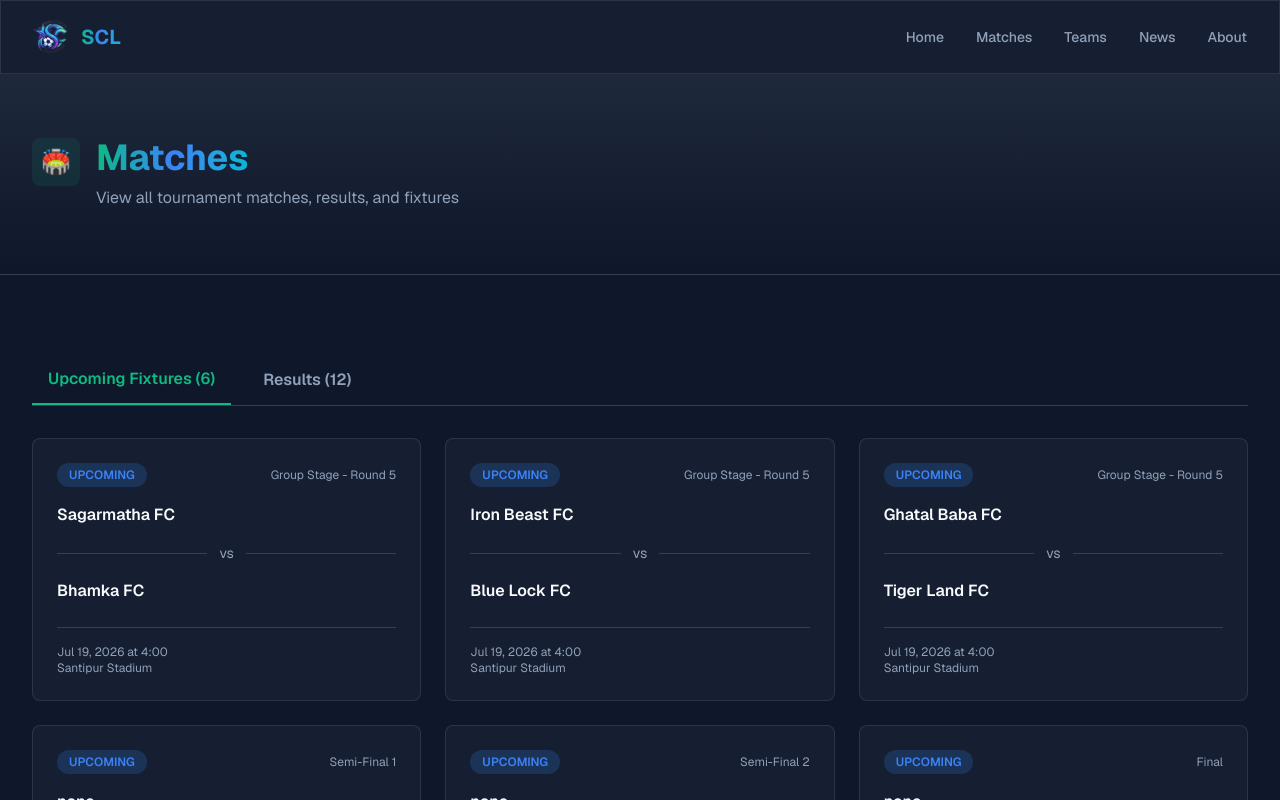
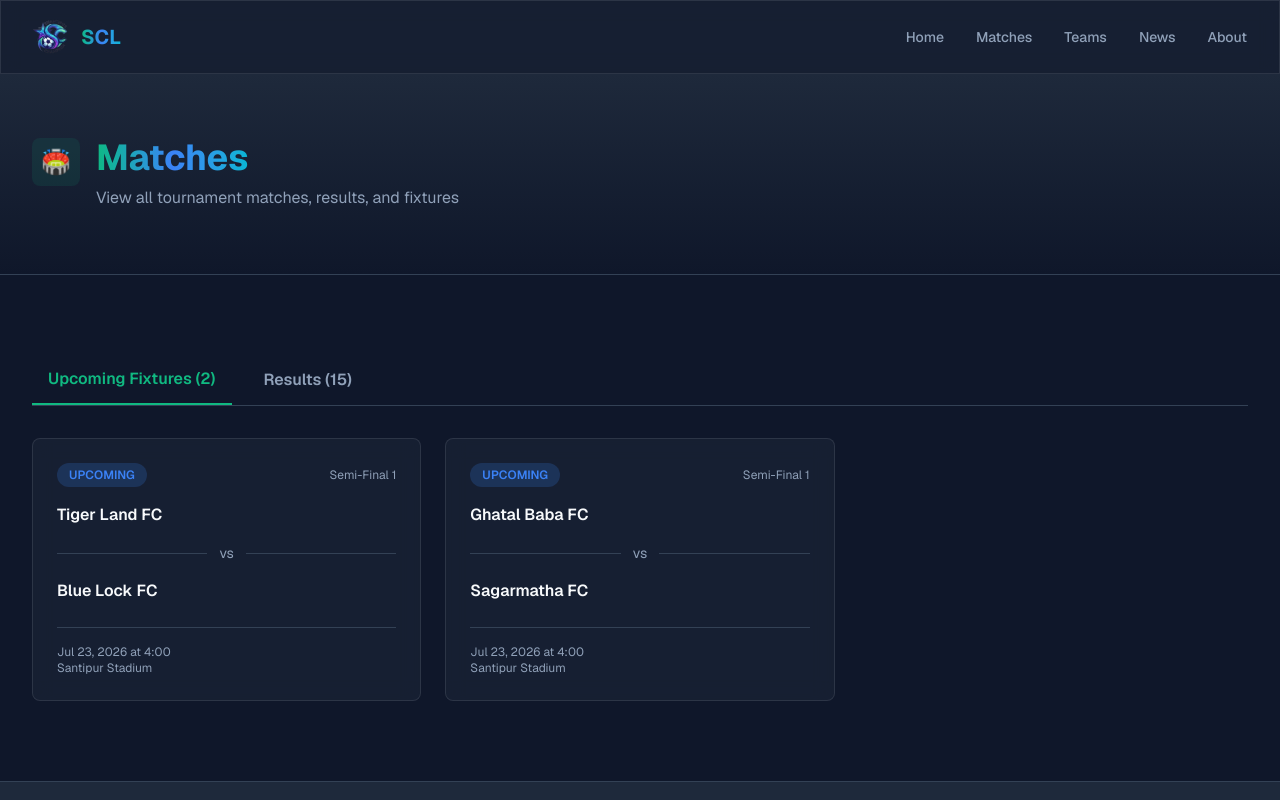
Before and after one commit to chetan-bist/Shantipur-League-, a Next.js app: page /matches in a window 1280 px wide. Shown: the top 800 px of the page. Built offline with nearby package versions, Linux system fonts and the light colour scheme.

Commit message:
update round 5 data

```diff
--- a/data/matches.ts
+++ b/data/matches.ts
@@ -157,6 +157,42 @@ export const matches: Match[] = [
     status: 'completed',
     round: 'Group Stage - Round 4',
   },
+  {
+    id: 13,
+    homeTeam: 'Sagarmatha FC',
+    awayTeam: 'Bhamka FC',
+    homeScore: 0,
+    awayScore: 0,
+    date: '2024-07-15',
+    time: '16:00',
+    venue: 'Santipur Stadium',
+    status: 'completed',
+    round: 'Group Stage - Round 5',
+  },
+  {
+    id: 14,
+    homeTeam: 'Iron Beast FC',
+    awayTeam: 'Blue Lock FC',
+    homeScore: 0,
+    awayScore: 0,
+    date: '2024-07-15',
+    time: '16:00',
+    venue: 'Santipur Stadium',
+    status: 'completed',
+    round: 'Group Stage - Round 5',
+  },
+  {
+    id: 15,
+     homeTeam: 'Ghatal Baba FC',
+    awayTeam: 'Tiger Land FC',
+    homeScore: 2,
+    awayScore: 0,
+    date: '2024-07-15',
+    time: '16:00',
+    venue: 'Santipur Stadium',
+    status: 'completed',
+    round: 'Group Stage - Round 5',
+  },
 
   // Upcoming Matches
   //week one
@@ -288,64 +324,84 @@ export const matches: Match[] = [
   //   round: 'Group Stage - Round 4',
   // },
   //week five
-  {
-    id: 19,
-    homeTeam: 'Sagarmatha FC',
-    awayTeam: 'Bhamka FC',
-    date: '2026-07-19',
-    time: '4:00',
-    venue: 'Santipur Stadium',
-    status: 'upcoming',
-    round: 'Group Stage - Round 5',
-  },
-  {
-    id: 20,
-    homeTeam: 'Iron Beast FC',
-    awayTeam: 'Blue Lock FC',
-    date: '2026-07-19',
-    time: '4:00',
-    venue: 'Santipur Stadium',
-    status: 'upcoming',
-    round: 'Group Stage - Round 5',
-  },
-  {
-    id: 21,
-    homeTeam: 'Ghatal Baba FC',
-    awayTeam: 'Tiger Land FC',
-    date: '2026-07-19',
-    time: '4:00',
-    venue: 'Santipur Stadium',
-    status: 'upcoming',
-    round: 'Group Stage - Round 5',
-  },
+  // {
+  //   id: 19,
+  //   homeTeam: 'Sagarmatha FC',
+  //   awayTeam: 'Bhamka FC',
+  //   date: '2026-07-19',
+  //   time: '4:00',
+  //   venue: 'Santipur Stadium',
+  //   status: 'upcoming',
+  //   round: 'Group Stage - Round 5',
+  // },
+  // {
+  //   id: 20,
+  //   homeTeam: 'Iron Beast FC',
+  //   awayTeam: 'Blue Lock FC',
+  //   date: '2026-07-19',
+  //   time: '4:00',
+  //   venue: 'Santipur Stadium',
+  //   status: 'upcoming',
+  //   round: 'Group Stage - Round 5',
+  // },
+  // {
+  //   id: 21,
+  //   homeTeam: 'Ghatal Baba FC',
+  //   awayTeam: 'Tiger Land FC',
+  //   date: '2026-07-19',
+  //   time: '4:00',
+  //   venue: 'Santipur Stadium',
+  //   status: 'upcoming',
+  //   round: 'Group Stage - Round 5',
+  // },
   {
     id: 22,
-    homeTeam: 'none',
-    awayTeam: 'none',
+    homeTeam: 'Tiger Land FC',
+    awayTeam: 'Blue Lock FC',
     date: '2026-07-23',
     time: '4:00',
     venue: 'Santipur Stadium',
     status: 'upcoming',
     round: 'Semi-Final 1',
   },
-   {
+  {
     id: 23,
-    homeTeam: 'none',
-    awayTeam: 'none',
-    date: '2026-07-26',
+    homeTeam: 'Ghatal Baba FC',
+    awayTeam: 'Sagarmatha FC',
+    date: '2026-07-23',
     time: '4:00',
     venue: 'Santipur Stadium',
     status: 'upcoming',
-    round: 'Semi-Final 2',
+    round: 'Semi-Final 1',
   },
-  {
-    id: 24,
-    homeTeam: 'none',
-    awayTeam: 'none',
-    date: '2026-07-29',
-    time: '4:00',
-    venue: 'Santipur Grand Stadium',
-    status: 'upcoming',
-    round: 'Final',
-  },
+  //  {
+  //   id: 24,
+  //   homeTeam: 'Sagarmatha FC',
+  //   awayTeam: 'Ghatal Baba FC',
+  //   date: '2026-07-26',
+  //   time: '4:00',
+  //   venue: 'Santipur Stadium',
+  //   status: 'upcoming',
+  //   round: 'Semi-Final 2',
+  // },
+  // {
+  //   id: 25,
+  //   homeTeam: 'Blue Lock FC',
+  //   awayTeam: 'Tiger Land FC',
+  //   date: '2026-07-26',
+  //   time: '4:00',
+  //   venue: 'Santipur Stadium',
+  //   status: 'upcoming',
+  //   round: 'Semi-Final 2',
+  // },
+  // {
+  //   id: 26,
+  //   homeTeam: 'none',
+  //   awayTeam: 'none',
+  //   date: '2026-07-29',
+  //   time: '4:00',
+  //   venue: 'Santipur Grand Stadium',
+  //   status: 'upcoming',
+  //   round: 'Final',
+  // },
 ];
--- a/data/standings.ts
+++ b/data/standings.ts
@@ -15,43 +15,55 @@ export const standings: Standings[] = [
    {
     position: 1,
     teamName: 'Blue Lock FC',
-    played: 4,
-    wins: 4,
+    played: 5,
+    wins: 5,
     draws: 0,
     losses: 0,
     goalsFor: 13,
     goalsAgainst: 2,
     goalDifference: 11,
-    points: 12,
+    points: 15,
   },
   {
     position: 2,
     teamName: 'Ghatal Baba FC',
-    played: 4,
-    wins: 3,
+    played: 5,
+    wins: 4,
     draws: 0,
     losses: 1,
-    goalsFor: 14,
+    goalsFor: 16,
     goalsAgainst: 8,
-    goalDifference: 6,
-    points: 9,
+    goalDifference: 8,
+    points: 12,
   },
    {
     position: 3,
     teamName: 'Sagarmatha FC',
-    played: 4,
-    wins: 2,
+    played: 5,
+    wins: 3,
     draws: 0,
     losses: 2,
     goalsFor: 9,
     goalsAgainst: 7,
     goalDifference: 2,
-    points: 6,
+    points: 9,
+  },
+  {
+    position: 4,
+    teamName: 'Tiger Land FC',
+    played: 5,
+    wins: 1,
+    draws: 1,
+    losses: 2,
+    goalsFor: 4,
+    goalsAgainst: 7,
+    goalDifference: -3,
+    points: 5,
   },
    {
-    position: 4,
+    position: 5,
     teamName: 'Bhamka FC',
-    played: 4,
+    played: 5,
     wins: 1,
     draws: 1,
     losses: 2,
@@ -60,22 +72,11 @@ export const standings: Standings[] = [
     goalDifference: -3,
     points: 4,
   },
-  {
-    position: 5,
-    teamName: 'Tiger Land FC',
-    played: 4,
-    wins: 1,
-    draws: 1,
-    losses: 2,
-    goalsFor: 4,
-    goalsAgainst: 7,
-    goalDifference: -3,
-    points: 4,
-  },
+
   {
     position: 6,
     teamName: 'Iron Beast FC',
-    played: 4,
+    played: 5,
     wins: 0,
     draws: 0,
     losses: 4,
--- a/data/teams.ts
+++ b/data/teams.ts
@@ -43,7 +43,7 @@ export const teams: Team[] = [
       { id: 7, name: 'Binish', number: 5, position: 'DEF', age: 14, image: '/placeholder-user.jpg' },
       { id: 30, name: 'gyanu', number: 10, position: 'DEF', age: 25, image: '/placeholder-user.jpg' },
     ],
-    wins: 2,
+    wins: 3,
     draws: 0,
     losses: 2,
     goalsFor: 9,
@@ -115,7 +115,7 @@ export const teams: Team[] = [
       { id: 22, name: 'Nabin', number: 11, position: 'DEF', age: 16, image: '/placeholder-user.jpg' },
       { id: 23, name: 'Gaji', number: 9, position: 'FWD', age: 27, image: '/placeholder-user.jpg' },
     ],
-    wins: 4,
+    wins: 5,
     draws: 0,
     losses: 0,
     goalsFor: 13,
@@ -139,10 +139,10 @@ export const teams: Team[] = [
       { id: 26, name: 'Sandip', number: 17, position: 'MID', age: 18, image: '/placeholder-user.jpg' },
       { id: 28, name: 'Shirish', number: 7, position: 'FWD', age: 26, image: '/placeholder-user.jpg' },
     ],
-    wins: 3,
+    wins: 4,
     draws: 0,
     losses: 1,
-    goalsFor: 14,
+    goalsFor: 16,
     goalsAgainst: 8,
   },
   {
--- a/data/topgoalscorer.ts
+++ b/data/topgoalscorer.ts
@@ -32,22 +32,23 @@ export const topgoalscorer: Topgoalscorer[] = [
   },
   {
     position: 5,
+    teamName: 'Ghatal Baba FC',
+    playerName: 'Rohit',
+    goals: 5,
+  },
+  {
+    position: 6,
     teamName: 'Blue Lock FC',
     playerName: 'Gajendra Bist',
     goals: 4,
   },
   {
-    position: 6,
+    position: 7,
     teamName: 'Tiger Land FC',
     playerName: 'Harish Dhami',
     goals: 3,
   },
-  {
-    position: 7,
-    teamName: 'Ghatal Baba FC',
-    playerName: 'Rohit',
-    goals: 3,
-  },
+
   {
     position: 8,
     teamName: 'Ghatal Baba FC',
```
